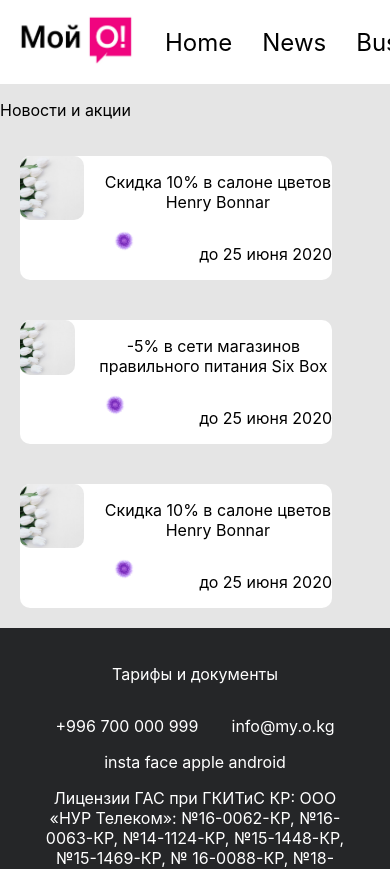
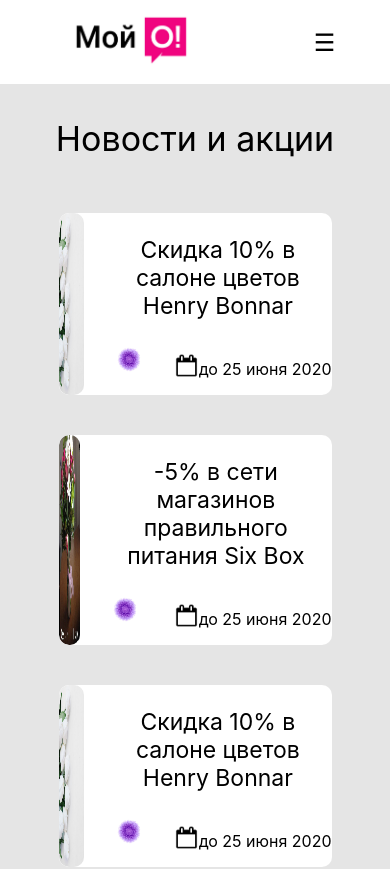
Before and after one commit to ErlanArtykbaev/O-Mobile, a React (Create React App) app: page /news in a window 390 px wide. Shown: the top 869 px of the page. Built offline with nearby package versions, Linux system fonts and the light colour scheme.

Commit message:
first and second is ready for mobile

```diff
--- a/src/App.js
+++ b/src/App.js
@@ -5,6 +5,10 @@
 import News from './Components/News'
 import Business from './Components/Business'
 import Pocket from './Components/Pocket'
+
+/**
+ * if you are reading it, i did it myself :)
+ */
 
 function App() {
   return (
--- a/src/Components/Home.js
+++ b/src/Components/Home.js
@@ -24,7 +24,7 @@
         <div className="Home-slider">
 
           <div className="Home-slides">
-            <input type="radio" name="r" id="r1" checked />
+            <input type="radio" name="r" id="r1" defaultChecked />
             <input type="radio" name="r" id="r2" />
             <input type="radio" name="r" id="r3" />
             <div className="Home-slide s1">
--- a/src/Components/NavBar.js
+++ b/src/Components/NavBar.js
@@ -1,5 +1,5 @@
 import React from 'react'
-import {NavLink} from 'react-router-dom'
+import {NavLink, Link} from 'react-router-dom'
 
 import Logo from '../img/logo.png'
 
@@ -8,18 +8,28 @@
 function NavBar(){
   return(
     <div>
-      <header className="NavBar-header">
-				<NavLink className="NavBar-header-link" to='/' exact style={{textDecoration: 'none'}}>
+      <header id="topnav" className="NavBar-header">
+				<NavLink className="NavBar-header-link" to='/' exact>
           <img className="NavBar-header-logo" src={Logo} alt='Logo' />
         </NavLink>
-        <NavLink className='NavBar-header-link' to='/' exact style={{textDecoration: 'none'}}>Home</NavLink>
-			  <NavLink className='NavBar-header-link' to='/news' style={{textDecoration: 'none'}}>News</NavLink>
-				<NavLink className='NavBar-header-link' to='/business' style={{textDecoration: 'none'}}>Business</NavLink>
-        <NavLink className='NavBar-header-link' to='/pocket' style={{textDecoration: 'none'}}>Pocket</NavLink>
-
+        <NavLink className='NavBar-header-link' to='/' exact >Home</NavLink>
+			  <NavLink className='NavBar-header-link' to='/news' >News</NavLink>
+				<NavLink className='NavBar-header-link' to='/business' >Business</NavLink>
+        <NavLink className='NavBar-header-link' to='/pocket'>Pocket</NavLink>
+				<Link onClick={menuOpen()} className="NavBar-burger">&#9776;</Link>
       </header>
     </div>
   )
+
+  function menuOpen(){
+    var x = document.getElementsByClassName("NavBar-header");
+
+    if(x.className === "NavBar-header"){
+      x.className += " responsive";
+    }else{
+      x.className = "NavBar-header";
+    }
+  }
 }
 
 export default NavBar
--- a/src/Components/News.js
+++ b/src/Components/News.js
@@ -8,31 +8,38 @@
 import flower1 from '../img/flower1.jpg'
 import flower2 from '../img/flower2.jpg'
 import NewsCompItem from './NewsComp/NewsCompItem'
+import calIcon from '../img/icon-calendar.png'
+import flower3 from '../img/flower3.jpg'
 
+
+//the News page
 function News(){
   return(
     <>
       <NavBar />
       <div className="News-main">
-        <div>
+        <div className="News-main-title">
           <p>Новости и акции</p>
         </div>
         <NewsCompItem
           img={flower1}
           title="Скидка 10% в салоне цветов Henry Bonnar"
           icon={flower2}
+          calIcon={calIcon}
           date="до 25 июня 2020"
         />
         <NewsCompItem
-          img={flower1}
+          img={flower3}
           title="-5% в сети магазинов правильного питания Six Box"
           icon={flower2}
+          calIcon={calIcon}
           date="до 25 июня 2020"
         />
         <NewsCompItem
           img={flower1}
           title="Скидка 10% в салоне цветов Henry Bonnar"
           icon={flower2}
+          calIcon={calIcon}
           date="до 25 июня 2020"
         />
       </div>
--- a/src/Components/NewsComp/NewsCompItem.js
+++ b/src/Components/NewsComp/NewsCompItem.js
@@ -1,6 +1,10 @@
 import React from 'react'
 
+/*i didnt want to write a lot of things in main page
+  thats why i created this component
 
+  i though that i can easily create an object and use it
+*/
 function NewsCompItem(props){
   return(
     <div className="News-comp-item">
@@ -19,6 +23,7 @@
             <img className="News-item-icon" alt="" src={props.icon}></img>
           </div>
           <div className="News-item-box-date">
+            <img alt="" className="calendar-icon" src={props.calIcon} ></img>
             <p className="News-item-date">{props.date}</p>
           </div>
         </div>
--- a/src/css/Home.css
+++ b/src/css/Home.css
@@ -1,6 +1,6 @@
 /********************** slider home *****************/
 main{
-  padding: 0 130px ;
+  padding: 0 100px;
   background-color: #E5E5E5;
 }
 
@@ -193,3 +193,36 @@
 .Home-news-last-link:hover{
   background-color: #ff2faf;
 }
+
+/********* adaptive mobile *************/
+
+@media screen and (max-width: 750px){
+  main{
+    padding: 0px 5px;
+  }
+}
+
+@media screen and (max-width: 1300px){
+  .Home-news-item{
+    margin: 0 10px;
+  }
+}
+
+@media screen and (max-width: 570px){
+  .Home-content{
+    display: flex;
+    flex-direction: column;
+  }
+
+  .slide-navigation{
+    left: 25%;
+  }
+
+  .Home-news-components{
+    overflow: hidden;
+  }
+
+  .Home-news-item{
+    margin: 0 7px;
+  }
+}
--- a/src/css/NavBar.css
+++ b/src/css/NavBar.css
@@ -1,3 +1,6 @@
+a{
+  text-decoration: none;
+}
 
 .NavBar-header {
   background-color:white;
@@ -6,7 +9,6 @@
   text-align: center;
   align-items: center;
   justify-content: space-around;
-  overflow: hidden;
 }
 
 .NavBar-header-link{
@@ -22,3 +24,35 @@
 .NavBar-header-link span{
   text-decoration: none;
 }
+
+.NavBar-burger{
+  display: none;
+  color: black;
+  font-size: 24px;
+}
+
+@media screen and (max-width: 600px){
+  .NavBar-header-link:not(:first-child){
+    display: none;
+  }
+
+  .NavBar-burger{
+    display: block;
+  }
+
+  .NavBar-header.responsive{
+    position: relative;
+  }
+
+  .NavBar-header.responsive .Navbar-burger{
+    position: absolute;
+    right: 0px;
+    top: 0px;
+  }
+
+  .NavBar-header.responsive .NavBar-header-link{
+    float: none;
+    display: block;
+    text-align: left;
+  }
+}
--- a/src/css/News.css
+++ b/src/css/News.css
@@ -1,13 +1,17 @@
 .News-main{
-
   background-color: #E5E5E5;
   display: flex;
   flex-direction: column;
-  justify-content: center;
+  align-items: center;
+}
+
+.News-main-title{
+  text-align: center;
+  font-size: 34px;
 }
 
 .News-comp-item{
-  width: 80%;
+  width: 70%;
   display: flex;
   border-radius: 10px;
   background-color: white;
@@ -16,11 +20,12 @@
 }
 
 .News-item-box-img{
-  width: 30%;
+  width: 20%;
 }
 
 .News-item-img{
   width: 100%;
+  height: 100%;
   border-radius: 10px;
 }
 
@@ -28,13 +33,8 @@
 .News-item-box-text{
   display: flex;
   flex-direction: column;
+  justify-content: space-around;
   margin-left: 20px;
-}
-
-.News-item-box-text{
-  display: flex;
-  flex-direction: column;
-  justify-content: space-between;
 }
 
 .News-item-box-second{
@@ -43,7 +43,7 @@
 }
 
 .News-item-box-icon{
-  width: 40px;
+  width: 50px;
 }
 
 .News-item-icon{
@@ -54,3 +54,19 @@
 .News-item-div-title{
   text-align: center;
 }
+
+.News-item-title{
+  font-size: 23px;
+}
+
+.News-item-box-date{
+  display: flex;
+  flex-direction: row;
+  justify-content: space-between;
+}
+
+.calendar-icon{
+  width: 25px;
+  height: 25px;
+  margin-top: 10px;
+}
```
Also changed, not shown: src/img/flower3.jpg (added), src/img/icon-calendar.png (added).
